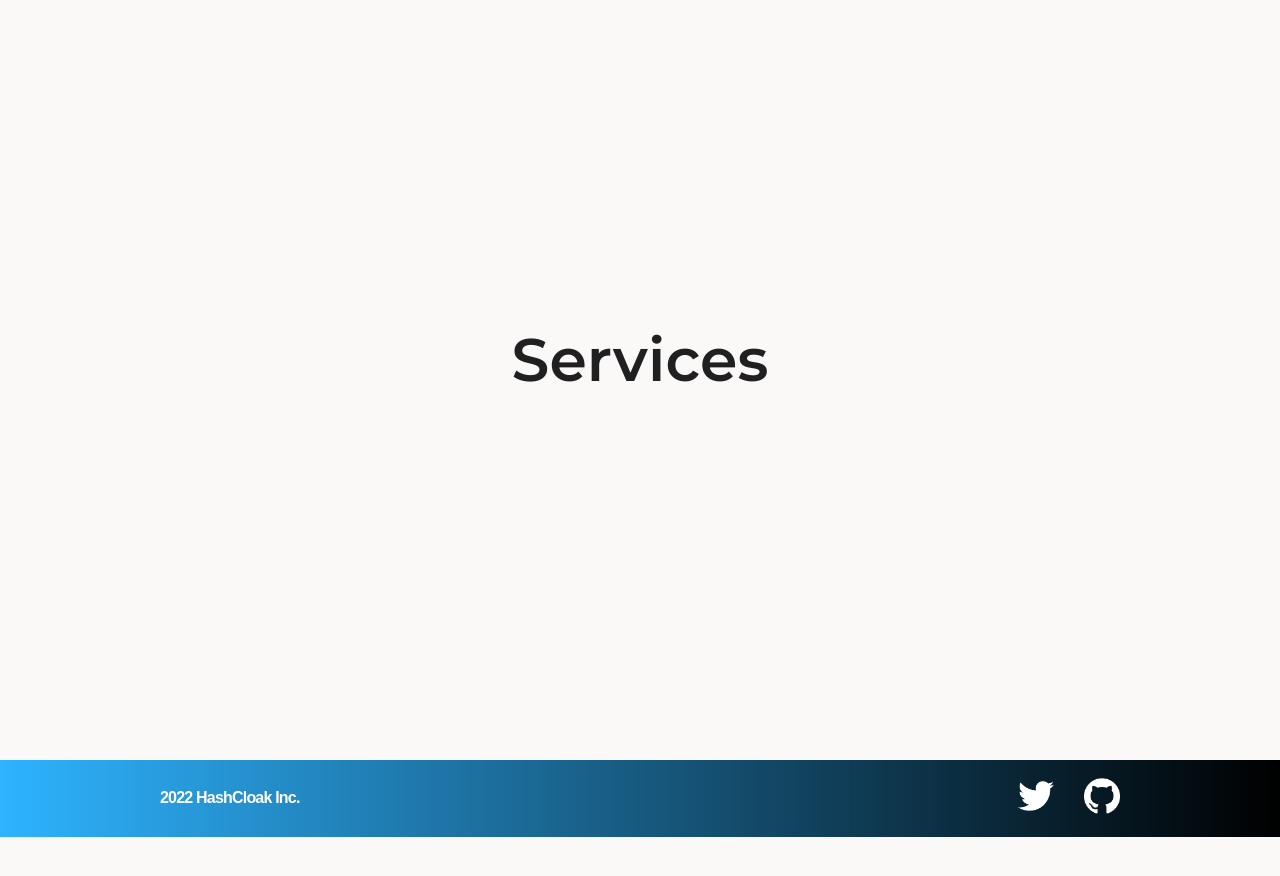
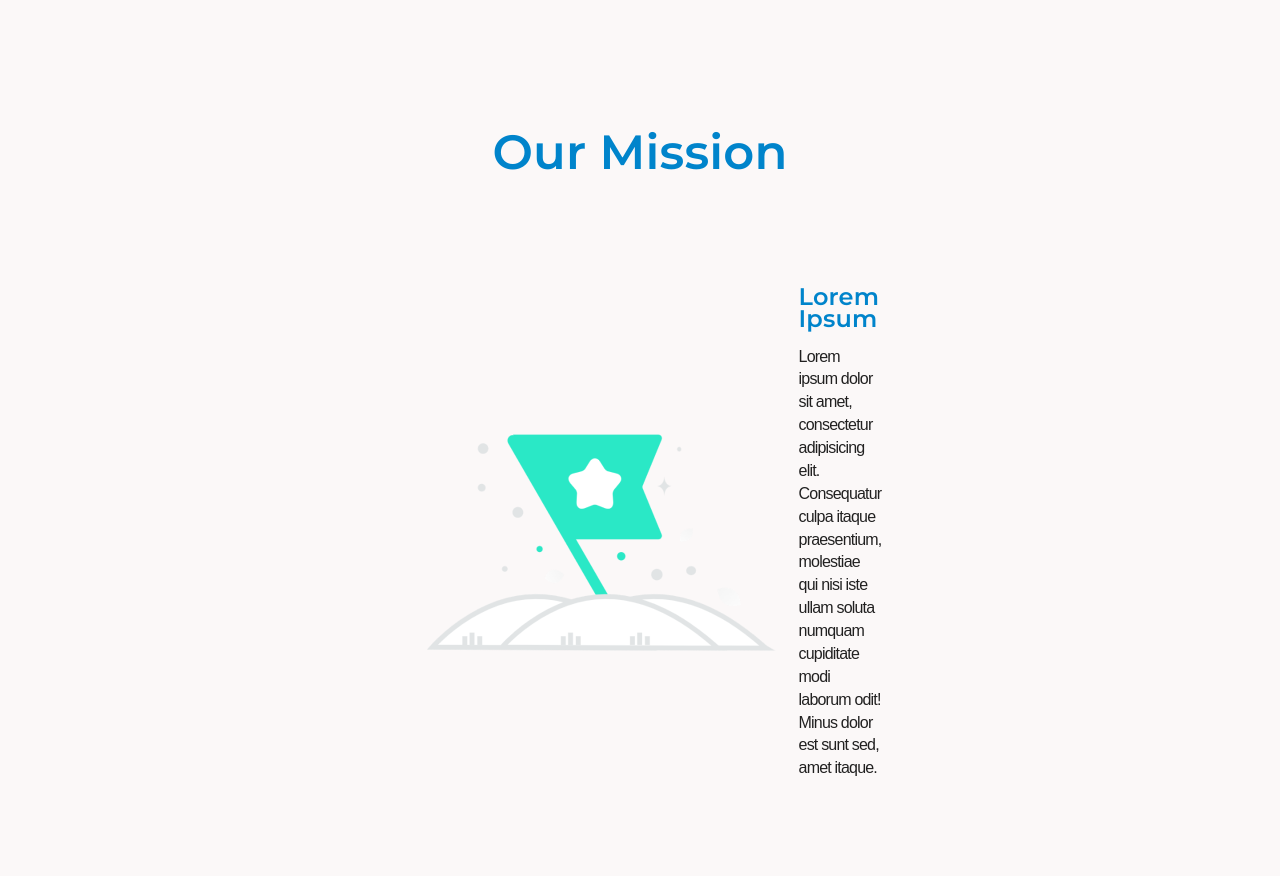
Before and after one commit to sumi0820/dev-hashcloak, a React (Create React App) app: page / in a window 1280 px wide. Shown: the part 840-1716 px from the top of the page. Before the commit the page ends 1677 px from the top, so only its background shows below. Built offline with nearby package versions, Linux system fonts and the light colour scheme; a web font is replaced by a local one.

Commit message:
add mission section

```diff
--- a/src/App.tsx
+++ b/src/App.tsx
@@ -125,7 +125,7 @@ const theme = createTheme({
     primary: {
       light: '#FF9169',
       main: '#38C6F4',
-      dark: '#1F5B92',
+      dark: '#0084CB',
     },
     secondary: {
       main: '#FF9169',
--- a/src/components/pages/Home.tsx
+++ b/src/components/pages/Home.tsx
@@ -3,6 +3,7 @@ import { makeStyles } from '@material-ui/core';
 import Navbar from 'components/templates/Navbar';
 import MainVisual from 'components/templates/MainVisual';
 import Services from 'components/templates/Services';
+import Mission from 'components/templates/Mission';
 import Footer from '../templates/Footer';
 
 const useStyles = makeStyles(({ breakpoints, palette }) => ({
@@ -34,6 +35,7 @@ const HomePage: React.FC = () => {
       <div className={classes.container}>
         <Navbar />
         <MainVisual />
+        <Mission />
         <Services />
         <Footer />
       </div>
--- /dev/null
+++ b/src/components/templates/Mission.tsx
@@ -0,0 +1,94 @@
+import React from 'react';
+import { makeStyles } from '@material-ui/core/styles';
+import mission from '../../assets/mission-image.png';
+
+const useStyles = makeStyles(({ breakpoints, palette }) => ({
+  container: {
+    display: 'flex',
+    alignItems: 'center',
+    flexDirection: 'column',
+    height: '100vh',
+    padding: '.7rem 25rem',
+    [breakpoints.down('xs')]: {},
+  },
+
+  title: {
+    color: palette.primary.dark,
+    fontWeight: 'bold',
+    marginTop: '10rem !important',
+    marginBottom: '7rem !important',
+    [breakpoints.down('sm')]: {},
+    [breakpoints.down('xs')]: {},
+  },
+  subtitle: {
+    color: palette.primary.dark,
+    [breakpoints.down('sm')]: {},
+    [breakpoints.down('xs')]: {},
+  },
+  subtext: {
+    maxWidth: '600px',
+    fontSize: '1.5rem',
+    marginTop: '-60px',
+    fontStyle: 'italic',
+    lineHeight: '1.1em',
+    [breakpoints.down('sm')]: {
+      fontSize: '24px',
+      marginTop: '-30px',
+    },
+    [breakpoints.down('xs')]: {
+      fontSize: '20px',
+      marginTop: '-10px',
+    },
+  },
+
+  text: {
+    fontWeight: 'normal',
+    marginTop: '-30px',
+    color: palette.secondary.dark,
+    [breakpoints.down('sm')]: {
+      fontSize: '24px',
+      marginTop: '-10px',
+    },
+    [breakpoints.down('xs')]: {
+      fontSize: '20px',
+      marginTop: '-6px',
+    },
+  },
+  contents: {
+    display: 'flex',
+    justifyContent: 'space-between',
+    alignItems: 'center',
+  },
+  img: {
+    objectFit: 'contain',
+    width: '400px',
+  },
+  texts: {
+    maxWidth: '500px',
+    textAlign: 'left',
+  },
+}));
+
+const Mission: React.FC = () => {
+  const classes = useStyles();
+
+  return (
+    <div className={classes.container} id="mission">
+      <h2 className={classes.title}>Our Mission</h2>
+      <div className={classes.contents}>
+        <img src={mission} alt="mission" className={classes.img} />
+        <div className={classes.texts}>
+          <h5 className={classes.subtitle}>Lorem Ipsum</h5>
+          <p>
+            Lorem ipsum dolor sit amet, consectetur adipisicing elit.
+            Consequatur culpa itaque praesentium, molestiae qui nisi iste ullam
+            soluta numquam cupiditate modi laborum odit! Minus dolor est sunt
+            sed, amet itaque.
+          </p>
+        </div>
+      </div>
+    </div>
+  );
+};
+
+export default Mission;
```
Also changed, not shown: src/assets/mission-image.png (added).
